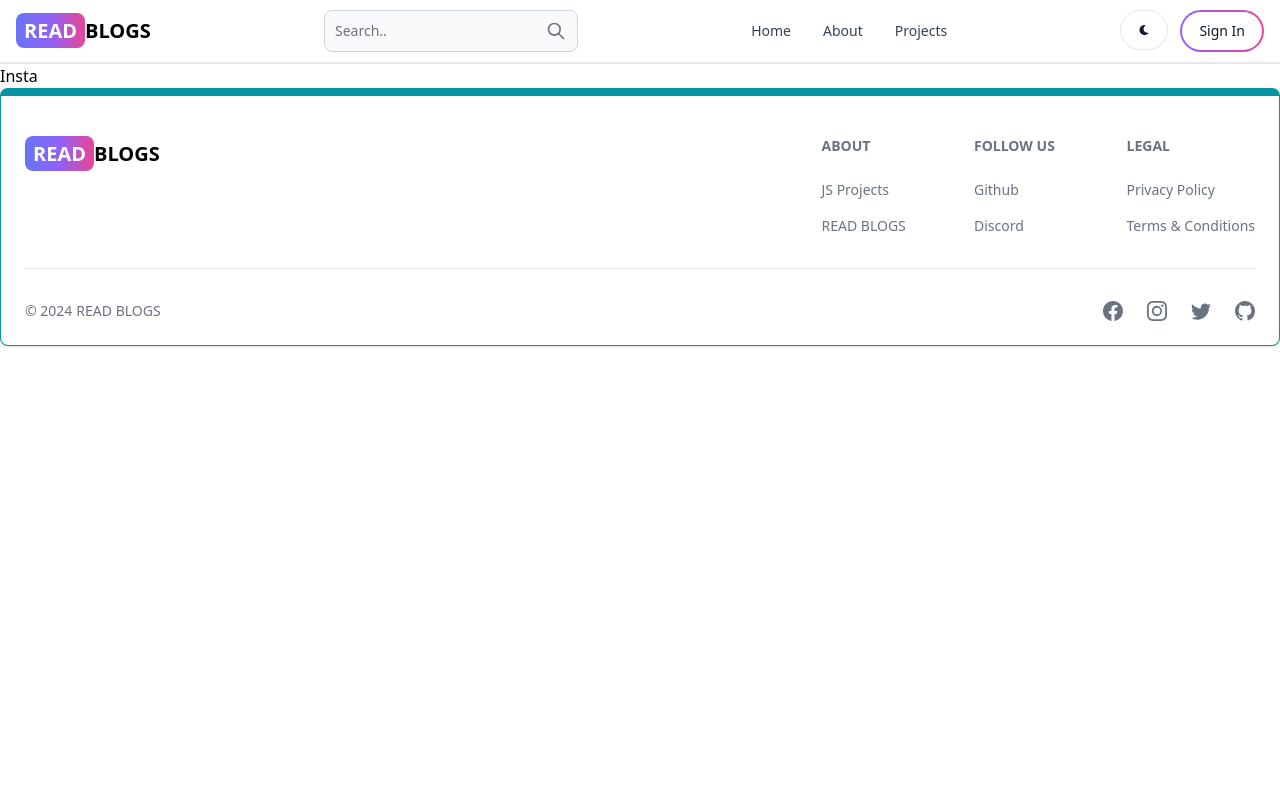
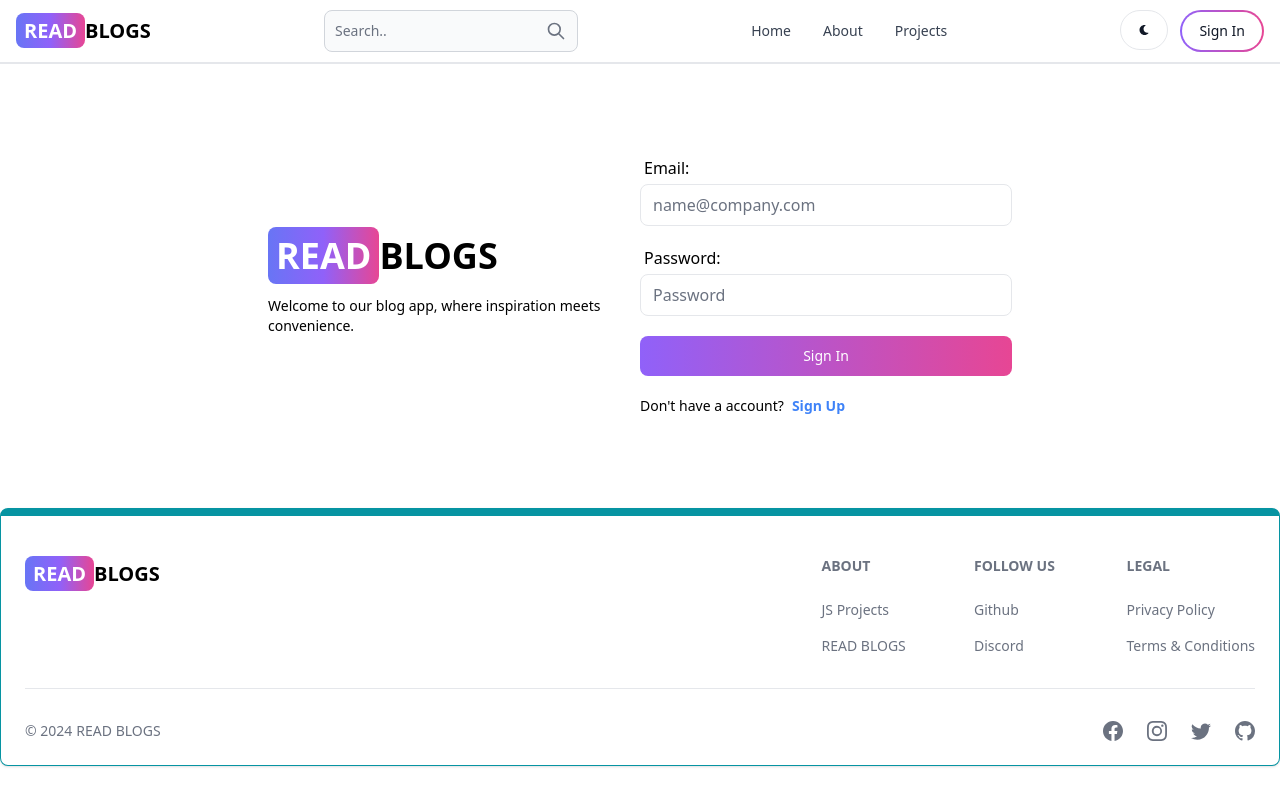
Before and after one commit to ProdanFattan/MERN_BLOG, a React (Vite) app in the folder Frontend/: page /Signin in a window 1280 px wide. Built offline with nearby package versions, Linux system fonts and the light colour scheme.

Commit message:
signin functionality

```diff
--- a/Frontend/src/components/SigninComponent.jsx
+++ b/Frontend/src/components/SigninComponent.jsx
@@ -1,11 +1,91 @@
-import React from 'react';
+import React, { useState } from "react";
+import { Alert, Button, Spinner } from "flowbite-react";
+import { useForm } from "react-hook-form";
+import { Link, useNavigate } from "react-router-dom";
+import { Input } from "../components/index";
 
 const SigninComponent = () => {
-    return (
-        <div>
-
+  const { register, handleSubmit } = useForm();
+  const [error, setError] = useState("");
+  const [loading, setLoading] = useState(false);
+  const navigate = useNavigate();
+  const createAccount = async (formData) => {
+    try {
+      setError("");
+      setLoading(true);
+      const res = await fetch("/api/v1/auth/signin", {
+        method: "POST",
+        headers: { "Content-Type": "application/json" },
+        body: JSON.stringify(formData),
+      });
+      const data = await res.json();
+      if (data.success === false) {
+        setLoading(false);
+        return setError(data.message);
+      } else {
+        navigate("/");
+      }
+      setLoading(false);
+    } catch (error) {
+      setError(error.message);
+      setLoading(false);
+    }
+  };
+  return (
+    <>
+      <form onSubmit={handleSubmit(createAccount)}>
+        <div className="space-y-5">
+          <Input
+            label="Email: "
+            placeholder="name@company.com"
+            type="email"
+            {...register("email", {
+              required: true,
+              validate: {
+                matchPatern: (value) =>
+                  /^\w+([.-]?\w+)*@\w+([.-]?\w+)*(\.\w{2,3})+$/.test(value) ||
+                  "Email address must be a valid address",
+              },
+            })}
+          />
+          <Input
+            label="Password: "
+            type="password"
+            placeholder="Password"
+            {...register("password", {
+              required: true,
+            })}
+          />
+          <Button
+            type="submit"
+            className="w-full"
+            gradientDuoTone="purpleToPink"
+            disabled={loading}
+          >
+            {loading ? (
+              <>
+                <Spinner size="sm" />
+                <span className="pl-3">Loading</span>
+              </>
+            ) : (
+              "Sign In"
+            )}
+          </Button>
         </div>
-    );
+      </form>
+      <div className="mt-5 flex gap-2 text-sm">
+        <span>Don't have a account?</span>
+        <Link to="/signup" className="text-blue-500 font-semibold">
+          Sign Up
+        </Link>
+      </div>
+      {error && (
+        <Alert className="mt-5" color="failure">
+          {error}
+        </Alert>
+      )}
+    </>
+  );
 };
 
 export default SigninComponent;
--- a/Frontend/src/components/SignupComponent.jsx
+++ b/Frontend/src/components/SignupComponent.jsx
@@ -20,6 +20,7 @@ const SignupComponent = () => {
       });
       const data = await res.json();
       if (data.success === false) {
+        setLoading(false);
         return setError(data.message);
       } else {
         navigate("/Signin");
--- a/Frontend/src/components/index.js
+++ b/Frontend/src/components/index.js
@@ -2,5 +2,6 @@ import Header from "./header/Header";
 import Footer from "./footer/Footer";
 import Input from "./Input";
 import SignupComponent from "./SignupComponent";
+import SigninComponent from "./SigninComponent";
 
-export { Header, Footer, Input, SignupComponent };
+export { Header, Footer, Input, SignupComponent,SigninComponent };
--- a/Frontend/src/pages/Signin.jsx
+++ b/Frontend/src/pages/Signin.jsx
@@ -1,10 +1,31 @@
 import React from "react";
+import { Link } from "react-router-dom";
+import { SigninComponent } from "../components/index";
 
 const Signin = () => {
   return (
-    <div>
-      <p>Insta</p>
-    </div>
+    <>
+      <div className="min-h-min my-20">
+        <div className="flex p-3 max-w-3xl mx-auto flex-col md:flex-row md:items-center">
+          {/* left side */}
+          <div className="flex-1">
+            <Link to="/signup" className="text-4xl font-bold">
+              <span className="px-2 py-1 bg-gradient-to-r from-indigo-500 via-purple-500 to-pink-500 rounded-lg text-white">
+                READ
+              </span>
+              BLOGS
+            </Link>
+            <p className="mt-5 text-sm">
+              Welcome to our blog app, where inspiration meets convenience.
+            </p>
+          </div>
+          {/*  right side */}
+          <div className="flex-1 md:mt-0 mt-5">
+            <SigninComponent />
+          </div>
+        </div>
+      </div>
+    </>
   );
 };
 
```
Also changed, not shown: 1 other file (tests, documents, lock files or other folders).
